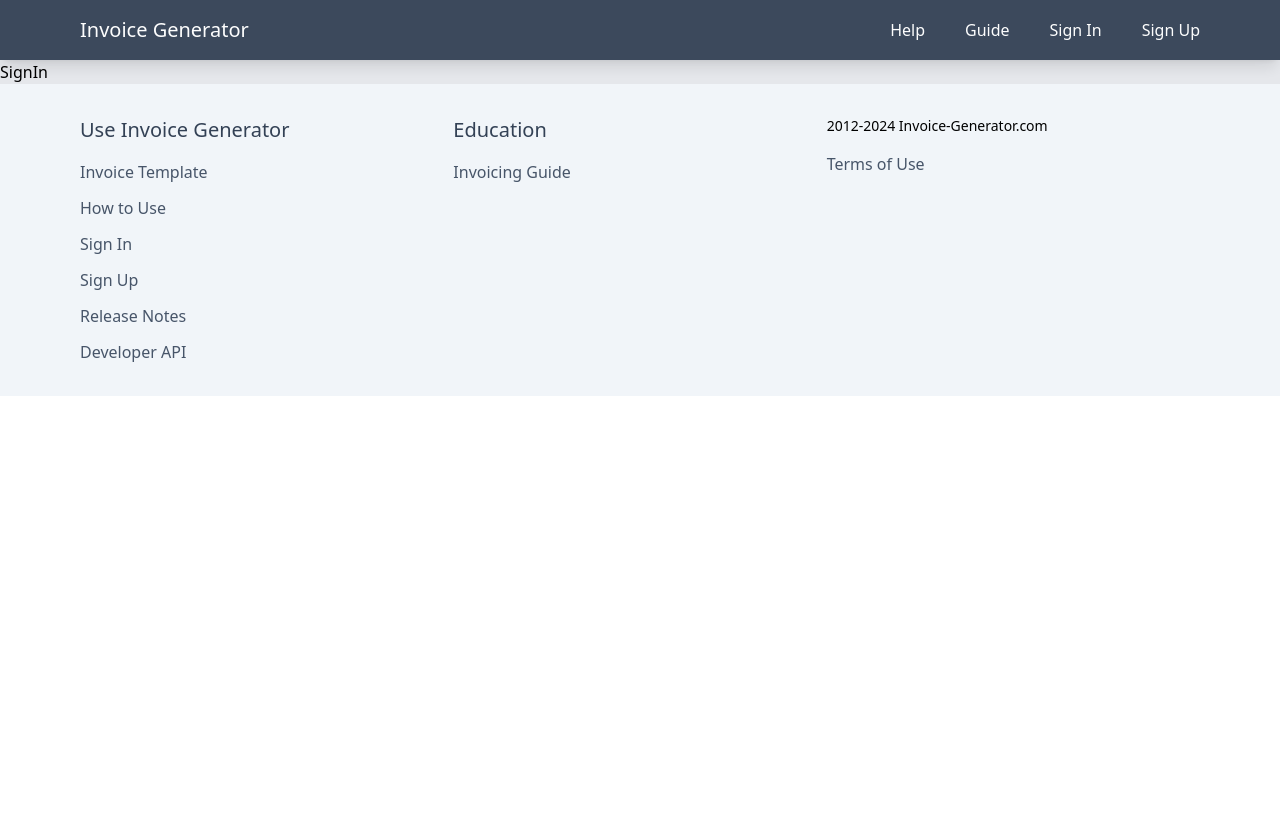
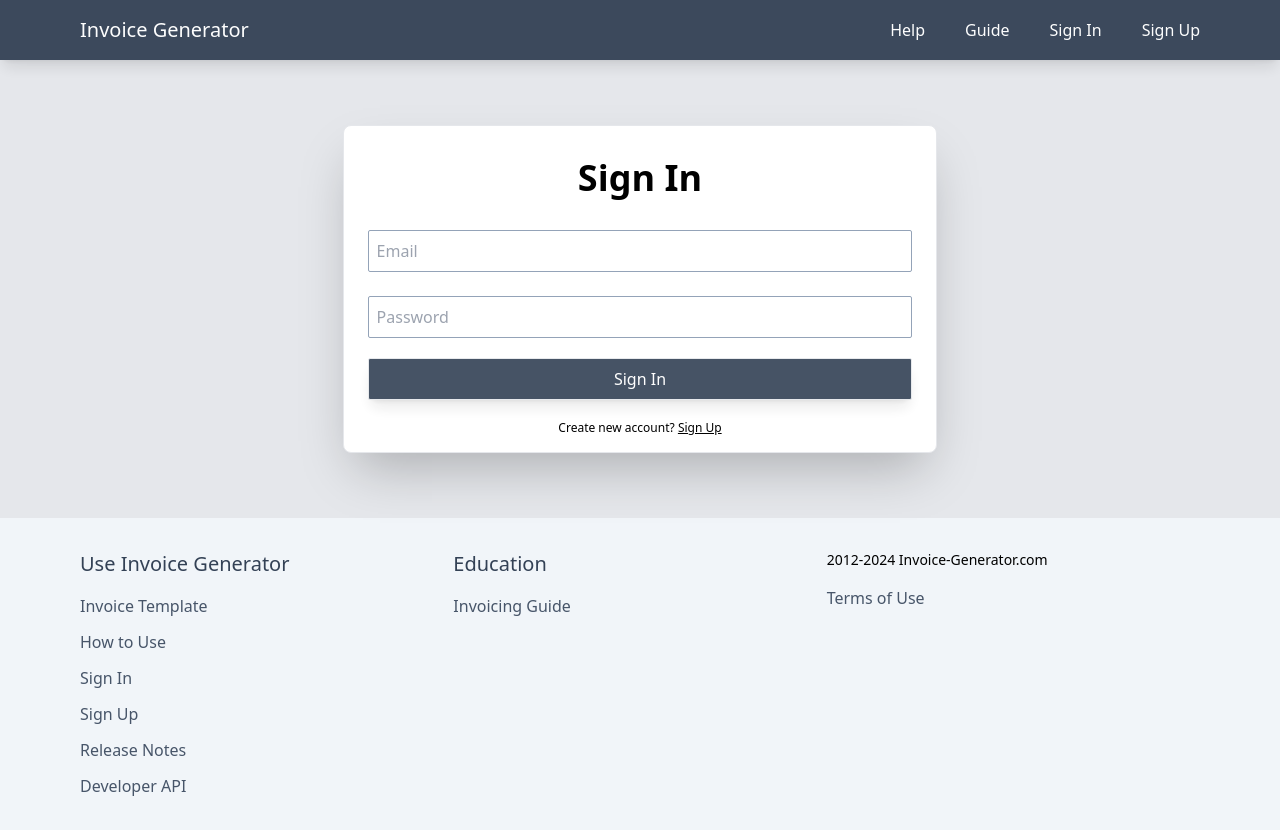
Before and after one commit to AyushKazi/InvoiceGenerator, a React app in the folder frontend/: page /signin in a window 1280 px wide. Before the commit the page ends 800 px from the top, so only its background shows below. Built offline with nearby package versions, Linux system fonts and the light colour scheme; the HTML template or start-up script is replaced by a standard one.

Commit message:
sign in page

```diff
--- a/frontend/src/components/NavBar/NavBar.jsx
+++ b/frontend/src/components/NavBar/NavBar.jsx
@@ -6,9 +6,9 @@
   return (
     <>
       <div className="nav flex justify-between items-center px-10 py-4 bg-slate-700 opacity-95  md:px-20 shadow-lg">
-        <div className="logo text-white text-xl font-medium">
+        <Link to="/" className="logo text-white text-xl font-medium">
           Invoice Generator
-        </div>
+        </Link>
         <div className="navitems">
           <GiHamburgerMenu className="text-white text-2xl md:hidden" />
           <div className="hidden md:block">
@@ -19,9 +19,12 @@
               <li className="cursor-pointer  relative text-base w-fit block after:block after:content-[''] after:absolute after:h-[3px] after:bg-white after:w-full after:scale-x-0 after:hover:scale-x-100 after:transition after:duration-300 after:origin-center ">
                 Guide
               </li>
-              <li className="cursor-pointer  relative text-base w-fit block after:block after:content-[''] after:absolute after:h-[3px] after:bg-white after:w-full after:scale-x-0 after:hover:scale-x-100 after:transition after:duration-300 after:origin-center ">
+              <Link
+                to="/signin"
+                className="cursor-pointer  relative text-base w-fit block after:block after:content-[''] after:absolute after:h-[3px] after:bg-white after:w-full after:scale-x-0 after:hover:scale-x-100 after:transition after:duration-300 after:origin-center "
+              >
                 Sign In
-              </li>
+              </Link>
               <Link to="/signup">
                 <li className="cursor-pointer  relative text-base w-fit block after:block after:content-[''] after:absolute after:h-[3px] after:bg-white after:w-full after:scale-x-0 after:hover:scale-x-100 after:transition after:duration-300 after:origin-center ">
                   Sign Up
--- a/frontend/src/components/SignUp/SignIn.jsx
+++ b/frontend/src/components/SignUp/SignIn.jsx
@@ -1,7 +1,91 @@
 import React from "react";
+import { useForm } from "react-hook-form";
+import { Link } from "react-router-dom";
 
-const SignIn = () => {
-  return <div>SignIn</div>;
+const SignUp = () => {
+  const {
+    register,
+    reset,
+
+    handleSubmit,
+    formState: { errors },
+  } = useForm();
+
+  const onSubmit = (data) => {
+    alert(JSON.stringify(data));
+    reset();
+  };
+
+  return (
+    <>
+      <div className="flex border   justify-center items-center my-16 h-[-100px] ">
+        <form
+          onSubmit={handleSubmit(onSubmit)}
+          className="border bg-white  px-6 py-4 rounded-lg shadow-2xl w-3/4 sm:max-w-screen-sm space-y-5 md:max-w-prose  lg:max-w-prose   "
+        >
+          <h1 className="text-4xl text-center  my-4 mb-8 font-semibold">
+            Sign In
+          </h1>
+
+          {/* input fields */}
+
+          <div className=" space-y-6">
+            {/* email */}
+            <div className="flex flex-col space-y-3">
+              <input
+                type="email"
+                name="email"
+                className="email border border-slate-400 block rounded-sm w-full py-2 px-2 placeholder:text-sm md:placeholder:text-base focus:shadow-lg  focus:outline-slate-400 "
+                placeholder="Email"
+                {...register("email", { required: true })}
+              />
+              {errors.email?.type === "required" && (
+                <p className="text-red-500 text-sm ">Email is required.</p>
+              )}
+            </div>
+
+            {/* password */}
+            <div className="flex flex-col space-y-3">
+              <input
+                type="password"
+                name="password"
+                className=" border border-slate-400 block rounded-sm w-full py-2 px-2 placeholder:text-sm md:placeholder:text-base focus:shadow-lg  focus:outline-slate-400 "
+                placeholder="Password"
+                {...register("password", { required: true, minLength: 6 })}
+              />
+              {errors.password?.type === "required" && (
+                <p className="text-red-500 text-sm ">Password is required.</p>
+              )}
+              {errors.password?.type === "minLength" && (
+                <p className="text-red-500 text-sm ">
+                  Min Length did not match.
+                </p>
+              )}
+            </div>
+          </div>
+
+          {/* submit button */}
+          <button
+            type="submit"
+            className="signup border bg-slate-700 opacity-90 text-white my-4 rounded-sm text-sm md:text-base py-2 w-full shadow-lg hover:bg-transparent hover:text-teal-900 hover:border-slate-700 transition-all duration-300"
+          >
+            Sign In
+          </button>
+          <div className="text-xs flex justify-center">
+            <p className="forgot">
+              Create new account?{" "}
+              <Link
+                to="/signup"
+                className="signup underline underline-offset-1"
+              >
+                Sign Up
+              </Link>
+            </p>
+          </div>
+        </form>
+      </div>
+    </>
+  );
 };
 
-export default SignIn;
+export default SignUp;
--- a/frontend/src/components/SignUp/SignUp.jsx
+++ b/frontend/src/components/SignUp/SignUp.jsx
@@ -19,12 +19,14 @@
 
   return (
     <>
-      <div className="flex border border-red-600  justify-center items-center my-10 h-[-100px] ">
+      <div className="flex border  justify-center items-center my-10 h-[-100px] ">
         <form
           onSubmit={handleSubmit(onSubmit)}
           className="border bg-white  px-6 py-4 rounded-lg shadow-2xl w-3/4 sm:max-w-screen-sm space-y-5 md:max-w-prose  lg:max-w-prose   "
         >
-          <h1 className="text-4xl text-center  mb-4 font-semibold">Sign Up</h1>
+          <h1 className="text-4xl text-center  my-4 mb-8 font-semibold">
+            Sign Up
+          </h1>
 
           {/* input fields */}
 
@@ -110,8 +112,11 @@
           <div className="text-xs flex justify-center">
             <p className="forgot">
               Already have a account?{" "}
-              <Link to="/login" className="signup underline underline-offset-1">
-                Login
+              <Link
+                to="/signin"
+                className="signup underline underline-offset-1"
+              >
+                Sign In
               </Link>
             </p>
           </div>
```
